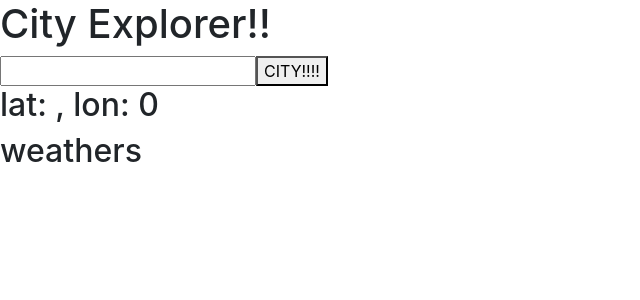
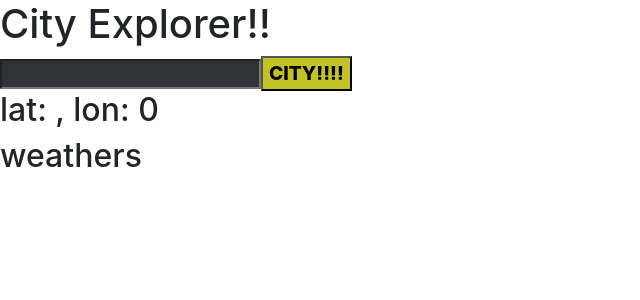
Before and after one commit to dchoi294/city-explorer, a React (Create React App) app: page / in a window 1280 px wide. Shown: the top 300 px of the page, without its empty margins (0-640 px from the left). Built offline with nearby package versions, Linux system fonts and the light colour scheme; no server answers; the HTML template or start-up script is replaced by a standard one.

Commit message:
final lab7

```diff
--- a/src/App.css
+++ b/src/App.css
@@ -1,38 +1,20 @@
-.App {
-  text-align: center;
+.mapImg {
+
 }
 
-.App-logo {
-  height: 40vmin;
-  pointer-events: none;
+.searchBar{
+  background-color: rgb(46, 51, 53);
+  color:rgb(246, 246, 255);
+  display:flex;
+  justify-content: center;
+  align-items: center;
+  font-weight: 600;
+  font-size: medium;
 }
 
-@media (prefers-reduced-motion: no-preference) {
-  .App-logo {
-    animation: App-logo-spin infinite 20s linear;
-  }
+.submitButton {
+  background-color: rgb(194, 194, 35);
+  color:black;
+  font-weight: 800;
+  font-size: larger;
 }
-
-.App-header {
-  background-color: #282c34;
-  min-height: 100vh;
-  display: flex;
-  flex-direction: column;
-  align-items: center;
-  justify-content: center;
-  font-size: calc(10px + 2vmin);
-  color: white;
-}
-
-.App-link {
-  color: #61dafb;
-}
-
-@keyframes App-logo-spin {
-  from {
-    transform: rotate(0deg);
-  }
-  to {
-    transform: rotate(360deg);
-  }
-}
--- a/src/App.js
+++ b/src/App.js
@@ -26,17 +26,19 @@ class App extends React.Component {
 
   handleWeather = async(event) => {
     try{
-      let cityWeather = await axios.get(`${process.env.REACT_APP_SERVER}/weather?cityName=$this.state.city}`);
+      let cityWeather = await axios.get(`${process.env.REACT_APP_SERVER}/weather?cityName=${this.state.city}`);
 
 
 
       this.setState({
         weatherData:cityWeather.data,
-        isError: false
+        isError: false,
+        isCity: true
       });
     } catch(error) {
       this.setState({
         isError: true,
+        isCity:false,
         errorMessage: error +', '+ error.message
       })
       console.log('error: ', error)
@@ -54,8 +56,6 @@ class App extends React.Component {
         cityLocation: cityInfo.data[0],
         isError: false
       })
-      console.log(cityInfo.data[0]);
-      console.log(this.state.cityLocation);
 
       this.handleWeather();
     } catch(error){
```
